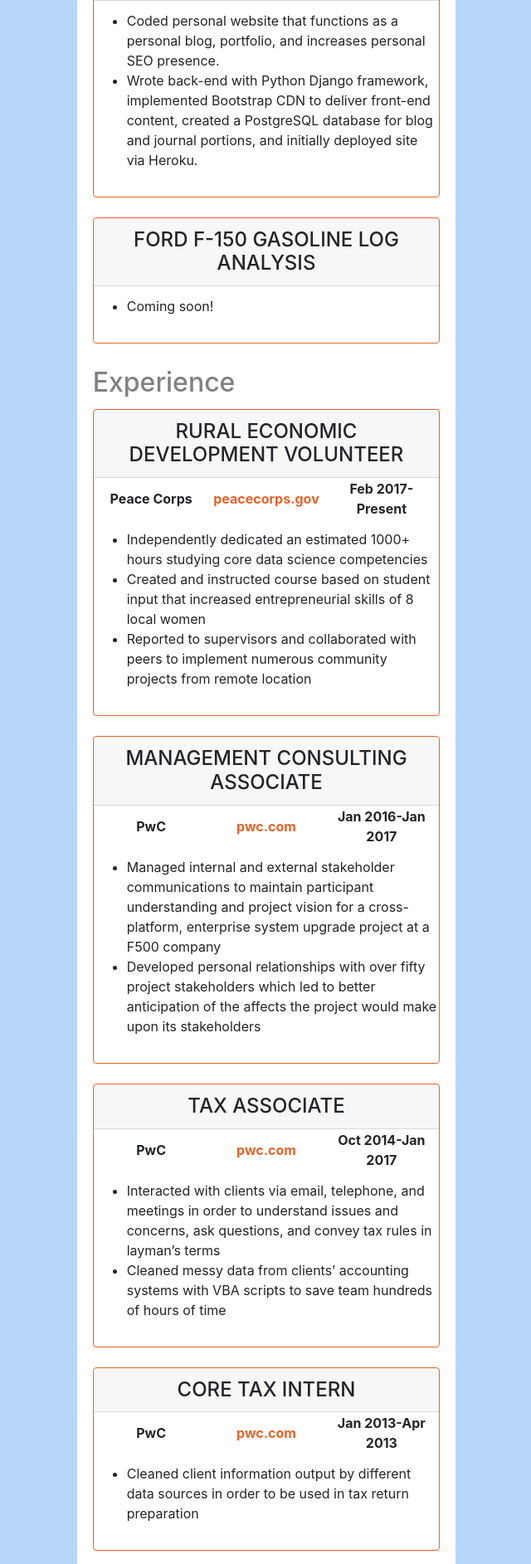
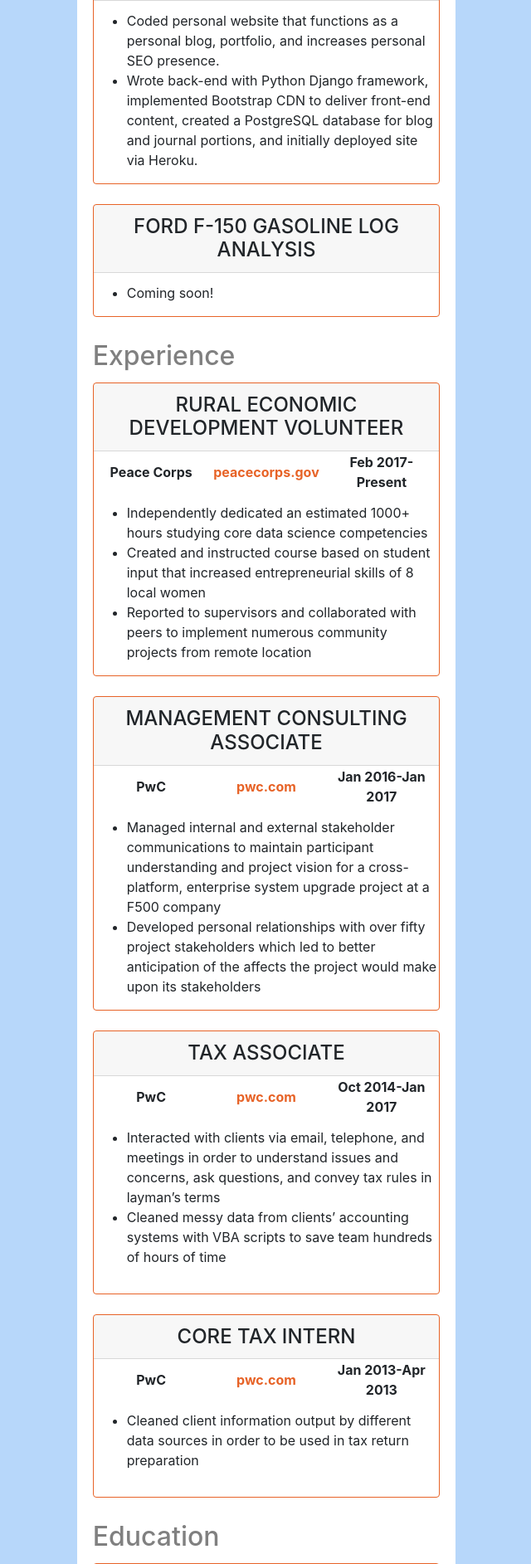
Before and after one commit to spencertollefson/spencertollefson.com-website, a Django app: page /resume/ in a window 1280 px wide. Shown: the part 513-2398 px from the top of the page at 83% size, without its empty margins (319-959 px from the left). Run offline with Django 3.2, Linux system fonts and the light colour scheme; parts of the project's set-up code (start-up, migrations or seed data) failed here and were passed over; some libraries are stand-ins or nearby versions.

Commit message:
Decrease margin-bottom on all resume cards

```diff
--- a/blog/static/blog/css/blog.css
+++ b/blog/static/blog/css/blog.css
@@ -131,8 +131,8 @@
     align-items: center;
 }
 
-.ul-card {
-    /*padding-bottom: 0;*/
+.margin-for-ul {
+    margin-bottom: 0;
 }
 
 .lil-extra-padding-bullet {
--- a/blog/templates/blog/resume.html
+++ b/blog/templates/blog/resume.html
@@ -70,7 +70,7 @@
                 PERSONAL WEBSITE
                 </h4>
                  <p class="card-title">
-                      <ul>
+                      <ul class="margin-for-ul">
                           <li class="lil-extra-padding-bullet">Coded personal website that functions as a personal blog, portfolio, and increases personal SEO presence.</li>
                           <li>Wrote back-end with Python Django framework, implemented Bootstrap CDN to deliver front-end content, created a PostgreSQL database for blog and journal portions, and initially deployed site via Heroku.</li>
                       </ul>
@@ -83,7 +83,7 @@
                 FORD F-150 GASOLINE LOG ANALYSIS
                 </h4>
                  <p class="card-title">
-                      <ul>
+                      <ul class="margin-for-ul">
                           <li>Coming soon!</li>
                       </ul>
                  </p>
@@ -114,7 +114,7 @@
                      </tbody>
                  </table>
                  <p class="card-title">
-                      <ul>
+                      <ul class="margin-for-ul">
                           <li>Independently dedicated an estimated 1000+ hours studying core data science competencies</li>
                           <li>Created and instructed course based on student input that increased entrepreneurial skills of 8 local women</li>
                           <li>Reported to supervisors and collaborated with peers to implement numerous community projects from remote location</li>
@@ -137,7 +137,7 @@
                      </tbody>
                  </table>
                  <p class="card-title">
-                      <ul>
+                      <ul class="margin-for-ul">
                           <li>Managed internal and external stakeholder communications to maintain participant understanding and project vision for a cross-platform, enterprise system upgrade project at a F500 company</li>
                           <li>Developed personal relationships with over fifty project stakeholders which led to better anticipation of the affects the project would make upon its stakeholders</li>
                       </ul>
@@ -203,7 +203,7 @@
                     UNIVERSITY OF WASHINGTON - SEATTLE, WA
                 </h4>
                  <p class="card-title">
-                      <ul>
+                      <ul class="margin-for-ul">
                           <li>Masters: Professional Accounting – Taxation - Graduated June 2014</li>
                           <li>Bachelor of Arts: Business Administration | Accounting | Minor: Economics - Graduated August 2013</li>
                       </ul>
@@ -221,7 +221,7 @@
         <div class="col-11 pb-1 text-left mx-auto">
             <div class="card">
                  <p class="card-title">
-                      <ul>
+                      <ul class="margin-for-ul">
                           <li>Certified Public Accountant (CPA) – Inactive</li>
                           <li>Spanish: Advanced-Low LPI score</li>
                       </ul>
```
